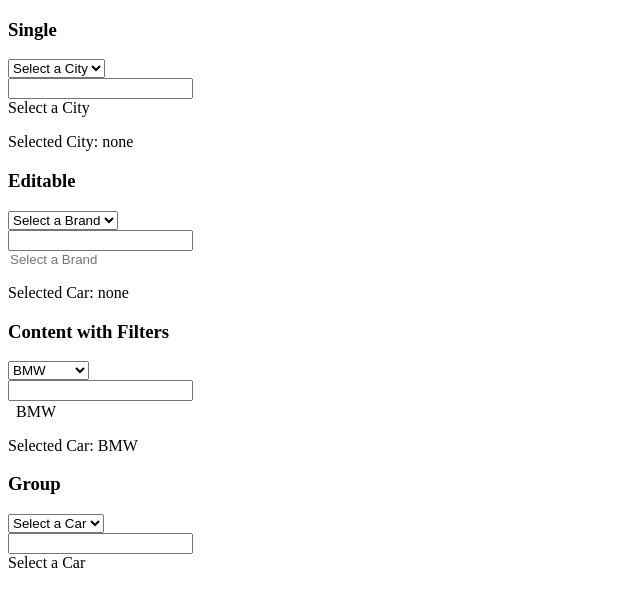
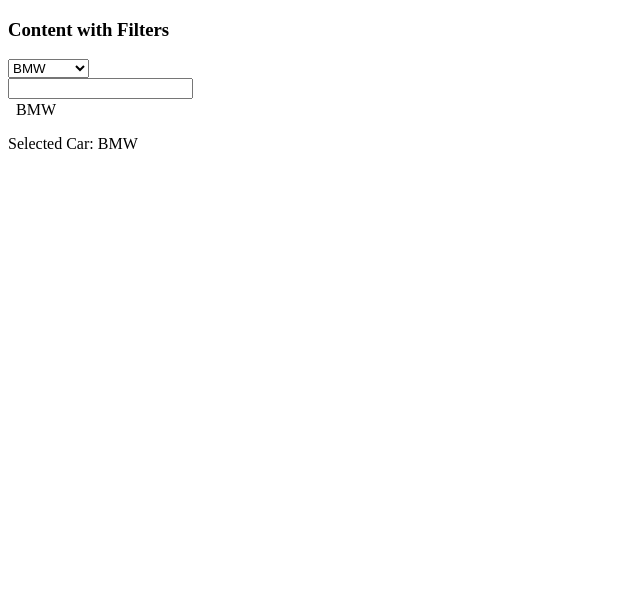
Before and after one commit to eabassey/autocomplete, an Angular app: page / in a window 1280 px wide. Shown: the top 606 px of the page, without its empty margins (0-640 px from the left). Built offline with nearby package versions, Linux system fonts and the light colour scheme.

Commit message:
first cleanup

```diff
--- a/src/app/app.component.html
+++ b/src/app/app.component.html
@@ -1,30 +1,16 @@
-<h3 class="first">Single</h3>
-<p-dropdown [options]="cities" [(ngModel)]="selectedCity" placeholder="Select a City" optionLabel="name" [showClear]="true"></p-dropdown>
-<p>Selected City: {{selectedCity ? selectedCity.name : 'none'}}</p>
-
-<h3>Editable</h3>
-<p-dropdown [options]="cars" [(ngModel)]="selectedCar1" [style]="{'width':'150px'}" editable="true" placeholder="Select a Brand"></p-dropdown>
-<p>Selected Car: {{selectedCar1 || 'none'}}</p>
 
 <h3>Content with Filters</h3>
-<p-dropdown [options]="cars" [(ngModel)]="selectedCar2" [style]="{'width':'150px'}" filter="true">
+<p-dropdown [options]="cars"
+[(ngModel)]="selectedCar2"
+[style]="{'width':'150px'}"
+filter="true">
     <ng-template let-item pTemplate="selectedItem">
-        <!-- <img src="assets/showcase/images/demo/car/{{item.label}}.png" style="width:16px;vertical-align:middle" /> -->
         <span style="vertical-align:middle; margin-left: .5em">{{item.label}}</span>
     </ng-template>
     <ng-template let-car pTemplate="item">
         <div class="ui-helper-clearfix" style="position: relative;height: 25px;">
-            <!-- <img src="assets/showcase/images/demo/car/{{car.label}}.png" style="width:24px;position:absolute;top:1px;left:5px"/> -->
             <div style="font-size:14px;float:right;margin-top:4px">{{car.label}}</div>
         </div>
     </ng-template>
 </p-dropdown>
 <p>Selected Car: {{selectedCar2||'none'}}</p>
-
-<h3>Group</h3>
-<p-dropdown [options]="groupedCars" [(ngModel)]="selectedCar3" [style]="{'width':'150px'}" placeholder="Select a Car" [group]="true">
-    <ng-template let-group pTemplate="group">
-        <!-- <img src="assets/showcase/images/demo/flag/{{group.value}}" style="width:20px;vertical-align:middle" /> -->
-        <span style="margin-left:.25em">{{group.label}}</span>
-    </ng-template>
-</p-dropdown>
--- a/src/app/dropdown/dropdown.component.css
+++ /dev/null
@@ -1,122 +0,0 @@
-.ui-dropdown {
-    display: inline-block;
-    position: relative;
-    cursor: pointer;
-    vertical-align: middle;
-}
-
-.ui-dropdown .ui-dropdown-clear-icon {
-    position: absolute;
-    right: 2em;
-    top: 50%;
-    font-size: 1em;
-    height: 1em;
-    margin-top: -.5em;
-}
-
-.ui-dropdown .ui-dropdown-trigger {
-    border-right: none;
-    border-top: none;
-    border-bottom: none;
-    cursor: pointer;
-    width: 1.5em;
-    height: 100%;
-    position: absolute;
-    right: 0;
-    top: 0;
-    padding: 0 .25em;
-}
-
-.ui-dropdown .ui-dropdown-trigger .ui-dropdown-trigger-icon {
-    top: 50%;
-    left: 50%;
-    margin-top: -.5em;
-    margin-left: -.5em;
-    position: absolute;
-}
-
-.ui-dropdown .ui-dropdown-label  {
-    display: block;
-    border: none;
-    white-space: nowrap;
-    overflow: hidden;
-    font-weight: normal;
-    width: 100%;
-    padding-right: 2.5em;
-}
-
-.ui-dropdown-item-empty,
-.ui-dropdown-label-empty {
-    text-indent: -9999px;
-    overflow: hidden;
-}
-
-.ui-dropdown.ui-state-disabled .ui-dropdown-trigger,
-.ui-dropdown.ui-state-disabled .ui-dropdown-label {
-    cursor: default;
-}
-
-.ui-dropdown label.ui-dropdown-label  {
-    cursor: pointer;
-}
-
-.ui-dropdown input.ui-dropdown-label  {
-    cursor: default;
-}
-
-.ui-dropdown .ui-dropdown-panel {
-    min-width: 100%;
-}
-
-.ui-dropdown-panel {
-    position: absolute;
-    height: auto;
-}
-
-.ui-dropdown-panel .ui-dropdown-items-wrapper {
-    overflow: auto;
-}
-
-.ui-dropdown-panel .ui-dropdown-item {
-    font-weight: normal;
-    border: 0 none;
-    cursor: pointer;
-    margin: 1px 0;
-    padding: .125em .25em;
-    text-align: left;
-}
-
-.ui-dropdown-panel .ui-dropdown-item-group {
-    font-weight: bold;
-    cursor: default;
-}
-
-.ui-dropdown-panel .ui-dropdown-list {
-    padding: 0.4em;
-    border: 0 none;
-}
-
-.ui-dropdown-panel .ui-dropdown-filter {
-    width: 100%;
-    box-sizing: border-box;
-    padding-right: 1.5em;
-}
-
-.ui-dropdown-panel .ui-dropdown-filter-container {
-    position: relative;
-    margin: 0;
-    padding: 0.4em;
-    display: inline-block;
-    width: 100%;
-}
-
-.ui-dropdown-panel .ui-dropdown-filter-container .ui-dropdown-filter-icon {
-    position: absolute;
-    top: .8em;
-    right: 1em;
-}
-
-/** Dropdown **/
-.ui-fluid .ui-dropdown {
-    width: 100%;
-}
--- a/src/app/dropdown/dropdown.component.ts
+++ b/src/app/dropdown/dropdown.component.ts
@@ -17,7 +17,6 @@
 @Component({
 selector: 'p-dropdown',
 templateUrl: 'dropdown.component.html',
-styleUrls: ['dropdown.component.css'],
 animations: [
   trigger('overlayAnimation', [
       state('void', style({
```
Also changed, not shown: src/app/dropdown/dropdown.component.html (+30 -9 lines).
